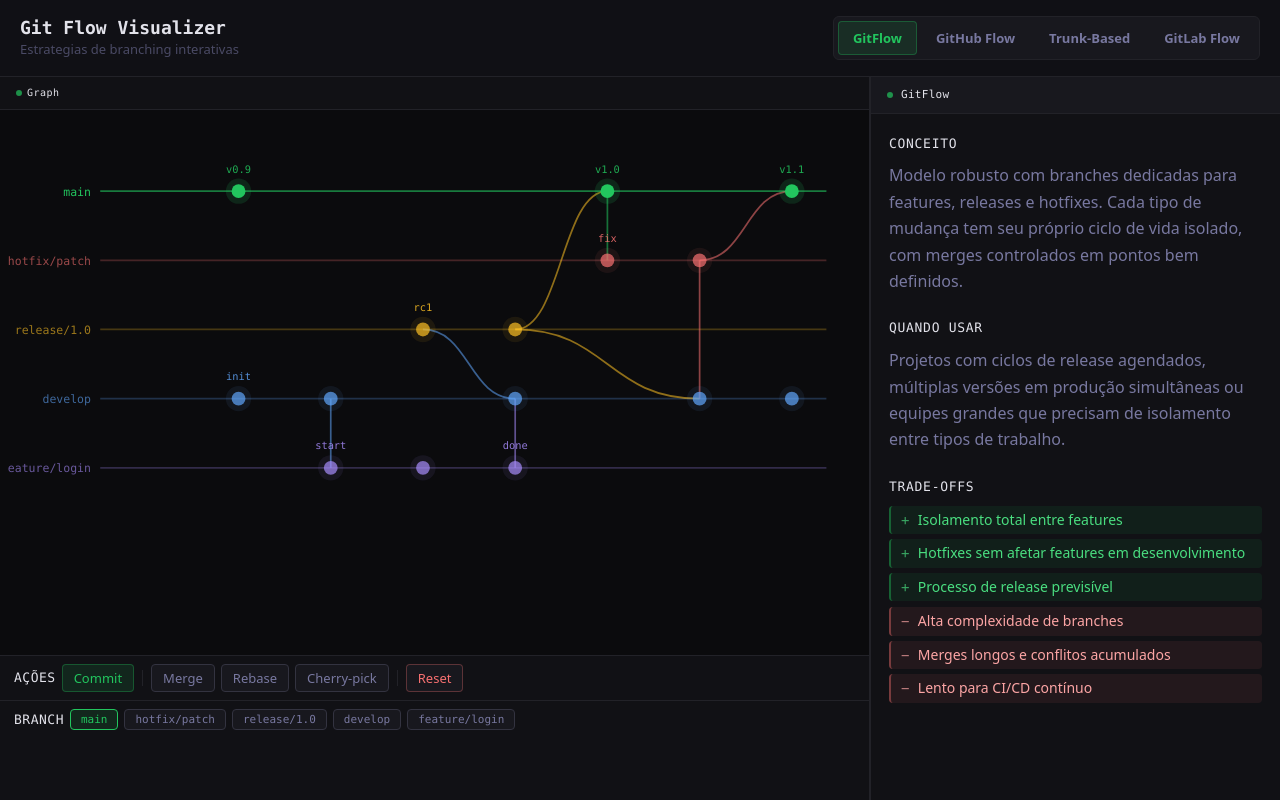
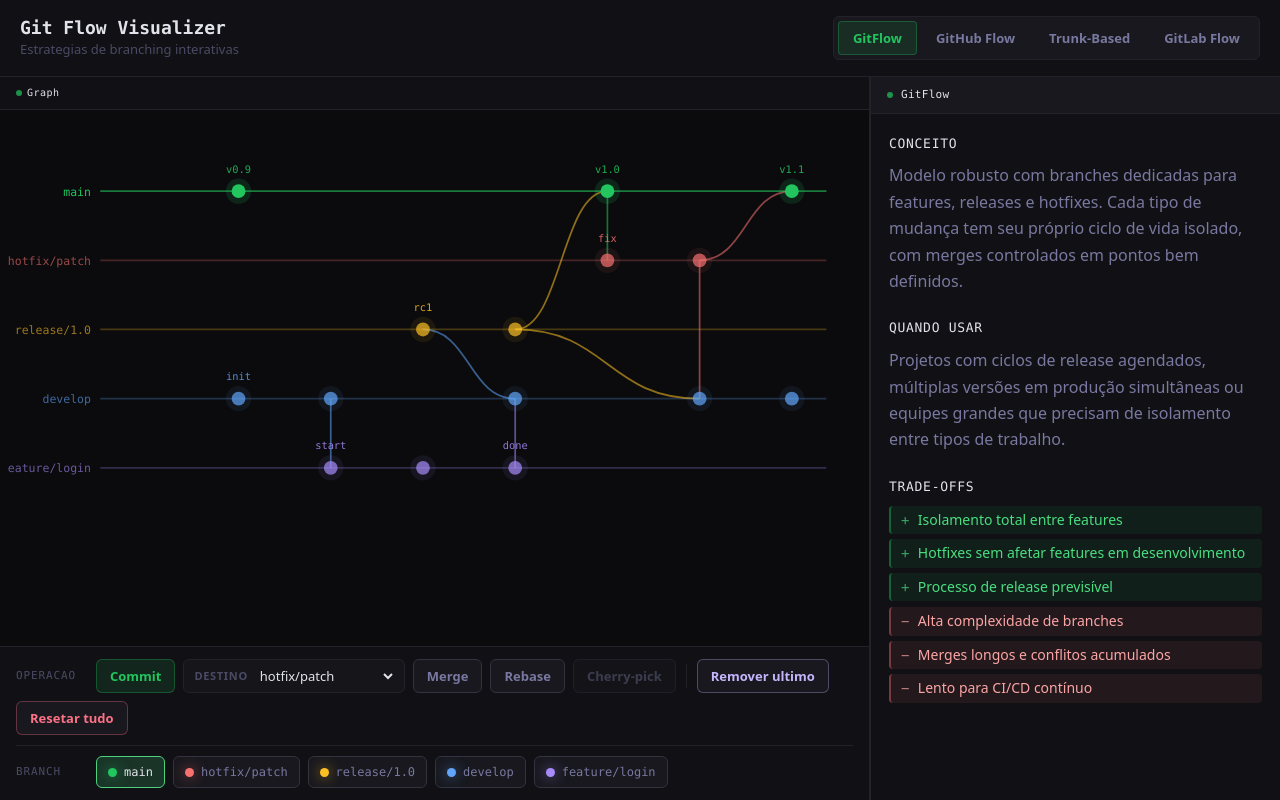
Before and after one commit to EuSouGabriell/git_flow_visualizer, a React (Vite) app: page / in a window 1280 px wide. Built offline with nearby package versions, Linux system fonts and the light colour scheme.

Commit message:
feat: refatorar componente Controls para melhorar a estrutura e a legibilidade do código, atualizando classes e estilos

```diff
--- a/src/components/Controls/Controls.css
+++ b/src/components/Controls/Controls.css
@@ -1,118 +1,181 @@
-.controls {
+.workflow-console {
   display: flex;
   flex-direction: column;
+  flex-shrink: 0;
+  gap: 10px;
+  padding: 12px 16px;
   border-top: 1px solid var(--border);
   background: var(--bg-surface);
-  flex-shrink: 0;
-  height: 20%;
 }
 
-.controls_actions,
-.controls_branches {
+.workflow-console__row,
+.branch-picker {
   display: flex;
   align-items: center;
-  gap: 6px;
-  padding: 8px 14px;
   flex-wrap: wrap;
+  gap: 8px;
 }
 
-.controls_branches {
+.workflow-console__caption {
+  min-width: 72px;
+  color: var(--text-muted);
+  font-family: var(--font-mono);
+  font-size: 11px;
+  letter-spacing: 0.08em;
+  text-transform: uppercase;
+}
+
+.workflow-console__divider {
+  width: 1px;
+  height: 24px;
+  margin: 0 2px;
+  background: var(--border);
+}
+
+.workflow-action {
+  min-height: 34px;
+  padding: 0 13px;
+  border: 1px solid var(--border-active);
+  border-radius: var(--radius-md);
+  background: var(--bg-elevated);
+  color: var(--text-secondary);
+  font-size: 13px;
+  font-weight: 600;
+  transition:
+    background 0.16s ease,
+    border-color 0.16s ease,
+    color 0.16s ease,
+    transform 0.16s ease;
+}
+
+.workflow-action:hover:not(:disabled) {
+  border-color: var(--text-muted);
+  background: var(--bg-hover);
+  color: var(--text-primary);
+  transform: translateY(-1px);
+}
+
+.workflow-action:disabled {
+  cursor: not-allowed;
+  opacity: 0.42;
+}
+
+.workflow-action--commit {
+  border-color: var(--accent-border);
+  background: var(--accent-soft);
+  color: var(--accent);
+}
+
+.workflow-action--quiet {
+  color: #c4b5fd;
+  border-color: rgba(196, 181, 253, 0.32);
+}
+
+.workflow-action--danger {
+  color: #fb7185;
+  border-color: rgba(251, 113, 133, 0.32);
+}
+
+.workflow-action--danger:hover:not(:disabled) {
+  background: rgba(251, 113, 133, 0.1);
+  color: #fecdd3;
+}
+
+.branch-target {
+  display: inline-flex;
+  align-items: center;
+  gap: 8px;
+  min-height: 34px;
+  padding: 0 8px 0 10px;
+  border: 1px solid var(--border);
+  border-radius: var(--radius-md);
+  background: rgba(255, 255, 255, 0.02);
+}
+
+.branch-target__label {
+  color: var(--text-muted);
+  font-size: 11px;
+  font-weight: 700;
+  letter-spacing: 0.06em;
+  text-transform: uppercase;
+}
+
+.branch-target__select {
+  min-width: 140px;
+  border: 0;
+  outline: 0;
+  background: transparent;
+  color: var(--text-primary);
+  font-size: 13px;
+}
+
+.branch-target__select option {
+  background: var(--bg-elevated);
+  color: var(--text-primary);
+}
+
+.branch-picker {
+  padding-top: 10px;
   border-top: 1px solid var(--border);
 }
 
-.controls_row-label {
-  font-size: 13px;
+.branch-chip {
+  display: inline-flex;
+  align-items: center;
+  gap: 7px;
+  min-height: 32px;
+  max-width: 190px;
+  padding: 0 11px;
+  border: 1px solid var(--border-active);
+  border-radius: var(--radius-md);
+  background: var(--bg-elevated);
+  color: var(--text-secondary);
   font-family: var(--font-mono);
-  color: var(--text-primary);
-  letter-spacing: 0.5px;
-  text-transform: uppercase;
-  min-width: 38px;
+  font-size: 12px;
+  transition:
+    background 0.16s ease,
+    border-color 0.16s ease,
+    color 0.16s ease;
 }
 
-.controls_btn {
-  padding: 4px 11px;
-  border-radius: var(--radius-sm);
-  border: 1px solid var(--border-active);
-  background: var(--bg-elevated);
-  color: var(--text-secondary);
-  font-size: 13px;
-  transition: all 0.15s ease;
-}
-
-.controls_btn:hover {
-  background: var(--bg-hover);
-  color: var(--text-primary);
-  border-color: var(--text-muted);
-}
-
-.controls_btn--primary {
-  border-color: var(--accent-border);
-  color: var(--accent);
-  background: var(--accent-soft);
-}
-
-.controls_btn--primary:hover {
-  background: rgba(34, 197, 94, 0.2);
-  color: var(--accent);
-}
-
-.controls_btn--danger {
-  border-color: rgba(248, 113, 113, 0.3);
-  color: #f87171;
-}
-
-.controls_btn--danger:hover {
-  background: rgba(248, 113, 113, 0.1);
-  color: #f87171;
-}
-
-.controls_separator {
-  width: 1px;
-  height: 16px;
-  background: var(--border);
-  margin: 0 2px;
-}
-
-.controls_select {
-  padding: 4px 8px;
-  border-radius: var(--radius-sm);
-  border: 1px solid var(--border-active);
-  background: var(--bg-elevated);
-  color: var(--text-secondary);
-  font-size: 12px;
-  font-family: var(--font-mono);
-  outline: none;
-  transition: border-color 0.15s;
-}
-
-.controls_select:focus {
-  border-color: var(--text-muted);
+.branch-chip:hover {
+  border-color: color-mix(in srgb, var(--chip-color) 55%, var(--border-active));
+  background: color-mix(in srgb, var(--chip-color) 10%, var(--bg-elevated));
   color: var(--text-primary);
 }
 
-.controls_branch {
-  padding: 3px 10px;
-  border-radius: var(--radius-sm);
-  border: 1px solid var(--border-active);
-  background: var(--bg-elevated);
-  color: var(--text-secondary);
-  font-size: 11px;
-  font-family: var(--font-mono);
-  transition: all 0.15s ease;
-}
-
-.controls_branch:hover {
-  background: var(--bg-hover);
+.branch-chip--current {
+  border-color: color-mix(in srgb, var(--chip-color) 80%, white);
+  background: color-mix(in srgb, var(--chip-color) 16%, var(--bg-elevated));
   color: var(--text-primary);
 }
 
-.controls_branch--active {
-  border-color: var(--branch-color, var(--accent));
-  color: var(--branch-color, var(--accent));
-  background: color-mix(in srgb, var(--branch-color, var(--accent)) 12%, transparent);
+.branch-chip__swatch {
+  width: 9px;
+  height: 9px;
+  border-radius: 50%;
+  background: var(--chip-color);
+  box-shadow: 0 0 14px color-mix(in srgb, var(--chip-color) 70%, transparent);
+  flex: 0 0 auto;
 }
 
-.controls_branch--active:hover {
-  background: color-mix(in srgb, var(--branch-color, var(--accent)) 20%, transparent);
-  color: var(--branch-color, var(--accent));
+.branch-chip__name {
+  overflow: hidden;
+  text-overflow: ellipsis;
+  white-space: nowrap;
 }
+
+@media (max-width: 820px) {
+  .workflow-console__caption {
+    width: 100%;
+  }
+
+  .workflow-console__divider {
+    display: none;
+  }
+
+  .branch-target,
+  .branch-target__select {
+    width: 100%;
+  }
+}
--- a/src/components/Controls/Controls.jsx
+++ b/src/components/Controls/Controls.jsx
@@ -4,53 +4,111 @@
   branches,
   activeBranch,
   targetBranch,
+  selectedCommit,
   onBranchChange,
   onTargetChange,
   onCommit,
   onMerge,
   onRebase,
   onCherryPick,
-  onReset,
+  onResetBranch,
+  onResetAll,
 }) {
-  const otherBranches = branches.filter(b => b.id !== activeBranch);
+  const targetOptions = branches.filter(branch => branch.id !== activeBranch);
+  const canUseTarget = Boolean(targetBranch) && targetBranch !== activeBranch;
+  const canCherryPick = Boolean(selectedCommit) && selectedCommit.branchId !== activeBranch;
 
   return (
-    <div className="controls">
-      <div className="controls_actions">
-        <span className="controls_row-label">ações</span>
-        <button className="controls_btn controls_btn--primary" onClick={onCommit}>
+    <aside className="workflow-console">
+      <div className="workflow-console__row">
+        <span className="workflow-console__caption">operacao</span>
+
+        <button
+          className="workflow-action workflow-action--commit"
+          type="button"
+          onClick={onCommit}
+        >
           Commit
         </button>
-        <div className="controls_separator" />
-        {/* <select
-          className="controls_select"
-          value={targetBranch}
-          onChange={e => onTargetChange(e.target.value)}
+
+        <label className="branch-target">
+          <span className="branch-target__label">destino</span>
+          <select
+            className="branch-target__select"
+            value={targetBranch}
+            onChange={event => onTargetChange(event.target.value)}
+          >
+            {targetOptions.map(branch => (
+              <option key={branch.id} value={branch.id}>
+                {branch.label}
+              </option>
+            ))}
+          </select>
+        </label>
+
+        <button
+          className="workflow-action"
+          type="button"
+          disabled={!canUseTarget}
+          onClick={onMerge}
         >
-          {otherBranches.map(b => (
-            <option key={b.id} value={b.id}>{b.label}</option>
-          ))}
-        </select> */}
-        <button className="controls_btn" onClick={onMerge}>Merge</button>
-        <button className="controls_btn" onClick={onRebase}>Rebase</button>
-        <button className="controls_btn" onClick={onCherryPick}>Cherry-pick</button>
-        <div className="controls_separator" />
-        <button className="controls_btn controls_btn--danger" onClick={onReset}>Reset</button>
+          Merge
+        </button>
+
+        <button
+          className="workflow-action"
+          type="button"
+          disabled={!canUseTarget}
+          onClick={onRebase}
+        >
+          Rebase
+        </button>
+
+        <button
+          className="workflow-action"
+          type="button"
+          disabled={!canCherryPick}
+          onClick={onCherryPick}
+          title={canCherryPick ? 'Replica o commit selecionado na branch ativa' : 'Selecione um commit de outra branch'}
+        >
+          Cherry-pick
+        </button>
+
+        <span className="workflow-console__divider" />
+
+        <button
+          className="workflow-action workflow-action--quiet"
+          type="button"
+          onClick={onResetBranch}
+        >
+          Remover ultimo
+        </button>
+
+        <button
+          className="workflow-action workflow-action--danger"
+          type="button"
+          onClick={onResetAll}
+        >
+          Resetar tudo
+        </button>
       </div>
 
-      <div className="controls_branches">
-        <span className="controls_row-label">branch</span>
-        {branches.map(b => (
+      <div className="branch-picker" aria-label="Branches disponiveis">
+        <span className="workflow-console__caption">branch</span>
+
+        {branches.map(branch => (
           <button
-            key={b.id}
-            className={`controls_branch ${activeBranch === b.id ? 'controls_branch--active' : ''}`}
-            style={activeBranch === b.id ? { '--branch-color': b.color } : {}}
-            onClick={() => onBranchChange(b.id)}
+            key={branch.id}
+            className={`branch-chip ${activeBranch === branch.id ? 'branch-chip--current' : ''}`}
+            style={{ '--chip-color': branch.color }}
+            type="button"
+            onClick={() => onBranchChange(branch.id)}
           >
-            {b.label}
+            <span className="branch-chip__swatch" />
+            <span className="branch-chip__name">{branch.label}</span>
           </button>
         ))}
       </div>
-    </div>
+    </aside>
   );
 }
```
